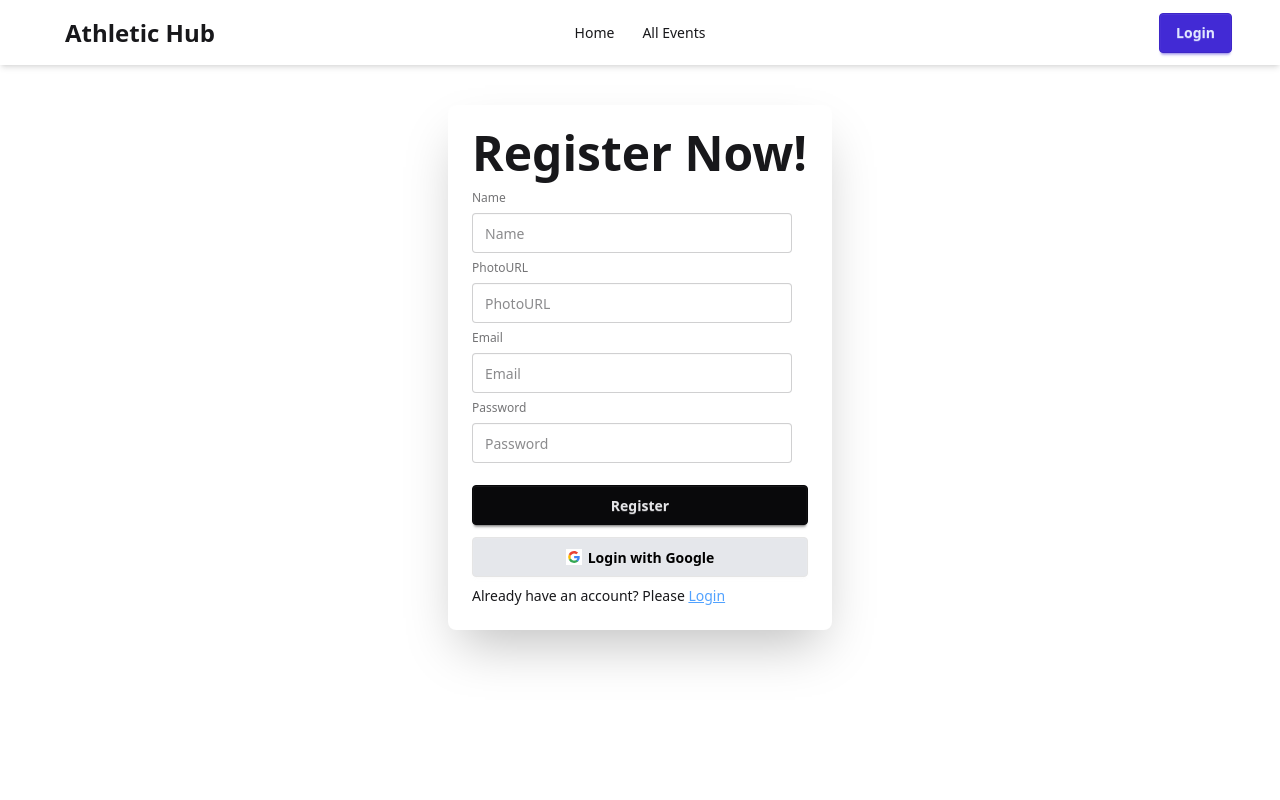
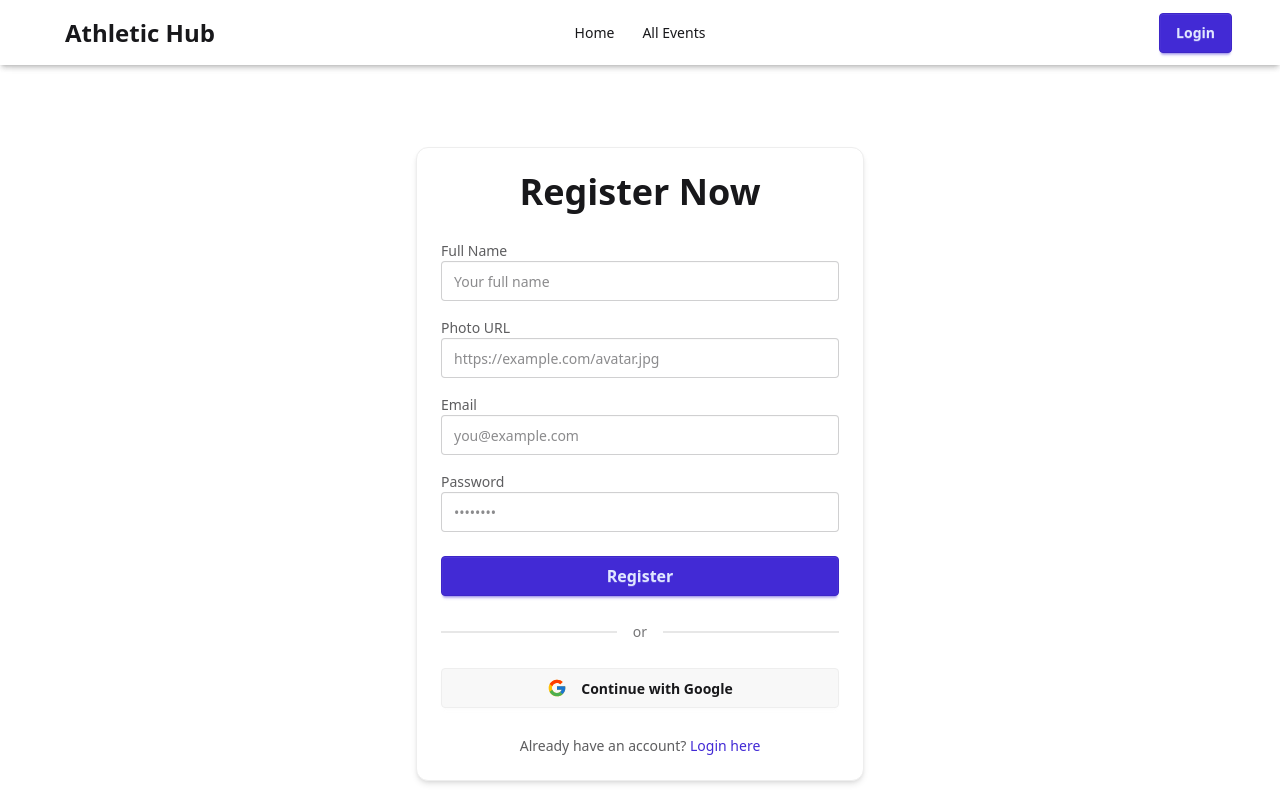
Before and after one commit to md-arifur-rahman09/Athletic-Hub-client, a React (Vite) app: page /register in a window 1280 px wide. Shown: the top 800 px of the page. Built offline with nearby package versions, Linux system fonts and the light colour scheme; no server answers.

Commit message:
modify login and regsiterpage and others minor settings

```diff
--- a/src/layouts/Root.jsx
+++ b/src/layouts/Root.jsx
@@ -6,17 +6,22 @@ import Loading from '../pages/Loading/Loading';
 
 const Root = () => {
     return (
-        <div >
-            <nav>
-                <Navbar></Navbar>
-            </nav>
-            <main className='min-h-screen mb-10'>
-                <Suspense fallback={<h2><Loading></Loading></h2>}>
-                    <Outlet></Outlet>
+        <div className="flex flex-col min-h-screen">
+            {/* Fixed Navbar */}
+            <header className="fixed top-0 left-0 right-0 z-50 bg-base-100 shadow-md">
+                <Navbar />
+            </header>
+
+            {/* Main content with top padding */}
+            <main className="flex-grow pt-16 px-4 md:px-6 lg:px-8">
+                <Suspense fallback={<Loading />}>
+                    <Outlet />
                 </Suspense>
             </main>
-            <footer>
-                <Footer></Footer>
+
+            {/* Footer */}
+            <footer className="bg-base-200">
+                <Footer />
             </footer>
         </div>
     );
--- a/src/pages/Login/Login.jsx
+++ b/src/pages/Login/Login.jsx
@@ -1,14 +1,14 @@
-import React, { useRef, use } from 'react';
+import React, { use, useRef } from 'react';
 import { AuthContext } from '../../authContext/AuthContext';
 import Swal from 'sweetalert2';
 import { Link, useLocation, useNavigate } from 'react-router';
+import { FcGoogle } from 'react-icons/fc';
 
 const Login = () => {
     const { loginUser, forgetPassword, googleSignIn } = use(AuthContext);
     const navigate = useNavigate();
-    const location= useLocation();
+    const location = useLocation();
 
-    // Creating references for email input
     const emailRef = useRef(null);
     const passwordRef = useRef(null);
 
@@ -17,111 +17,143 @@ const Login = () => {
         const email = emailRef.current.value;
         const password = passwordRef.current.value;
 
-        // console.log(email, password);
-
-        // Login user
         loginUser(email, password)
             .then(() => {
-                // console.log(result.user);
                 Swal.fire({
-                    position: "top-end",
-                    icon: "success",
-                    title: "You are successfully logged in",
+                    position: 'top-end',
+                    icon: 'success',
+                    title: 'You are successfully logged in',
                     showConfirmButton: false,
-                    timer: 1500
+                    timer: 1500,
                 });
-                navigate(location.state|| '/');
+                navigate(location.state || '/');
             })
-            .catch(error => {
-                console.error("Login Error:", error);
+            .catch((error) => {
                 Swal.fire({
-                    icon: "error",
-                    title: "Login Failed",
-                    text: error.message
+                    icon: 'error',
+                    title: 'Login Failed',
+                    text: error.message,
                 });
             });
     };
 
-    // Forget Password Function
     const handleForgetPassword = () => {
         const email = emailRef.current.value;
         if (!email) {
-            Swal.fire({
-                icon: "error",
-                title: "Error",
-                text: "Please enter your email before requesting a password reset.",
+            return Swal.fire({
+                icon: 'warning',
+                title: 'Missing Email',
+                text: 'Please enter your email first.',
             });
-            return;
         }
 
         forgetPassword(email)
             .then(() => {
                 Swal.fire({
-                    icon: "info",
-                    title: "Password Reset Email Sent!",
-                    text: "Check your inbox to reset your password.",
+                    icon: 'info',
+                    title: 'Password reset email sent',
+                    text: 'Please check your inbox.',
                 });
             })
-            .catch(error => {
-                console.error("Forgot Password Error:", error);
+            .catch((error) => {
                 Swal.fire({
-                    icon: "error",
-                    title: "Error",
+                    icon: 'error',
+                    title: 'Error',
                     text: error.message,
                 });
             });
     };
 
-    // google signin
-
     const handleGoogle = () => {
         googleSignIn()
             .then(() => {
-                // console.log(result.user);
                 Swal.fire({
-                    position: "top-end",
-                    icon: "success",
-                    title: "You are successfully logged in",
+                    position: 'top-end',
+                    icon: 'success',
+                    title: 'Logged in with Google',
                     showConfirmButton: false,
-                    timer: 1500
+                    timer: 1500,
                 });
                 navigate(location.state || '/');
-
             })
-            .catch(()=> {
-                // console.log(error.message);
-            })
-    }
-
+            .catch(() => {
+                Swal.fire({
+                    icon: 'error',
+                    title: 'Google Sign-In Failed',
+                });
+            });
+    };
 
     return (
-        <div className="card bg-base-100 w-full max-w-sm shrink-0 shadow-2xl mx-auto my-10">
-            <div className="card-body">
-                <h1 className="text-5xl font-bold mb-3">Login now!</h1>
+        <section className="pt-8  min-h-screen bg-base-100 px-4 text-base-content flex items-center justify-center">
+            <div className="card w-full max-w-md shadow-md border border-base-300 dark:border-base-content/10 rounded-xl bg-base-100">
+                <div className="card-body space-y-5">
+                    <h2 className="text-3xl md:text-4xl font-bold text-center text-base-content">
+                        Login Now 👋
+                    </h2>
 
-                <form onSubmit={handleSubmit} className='space-y-2'>
-                    <label className="label">Email</label>
-                    <input type="email" ref={emailRef} className="input" placeholder="Email" required />
+                    <form onSubmit={handleSubmit} className="space-y-4">
+                        <div>
+                            <label htmlFor="email" className="label label-text text-base-content/70">
+                                Email
+                            </label>
+                            <input
+                                ref={emailRef}
+                                type="email"
+                                id="email"
+                                name="email"
+                                className="input input-bordered w-full"
+                                placeholder="you@example.com"
+                                required
+                            />
+                        </div>
 
-                    <label className="label">Password</label>
-                    <input type="password" ref={passwordRef} className="input" placeholder="Password" required />
+                        <div>
+                            <label htmlFor="password" className="label label-text text-base-content/70">
+                                Password
+                            </label>
+                            <input
+                                ref={passwordRef}
+                                type="password"
+                                id="password"
+                                name="password"
+                                className="input input-bordered w-full"
+                                placeholder="••••••••"
+                                required
+                            />
+                        </div>
 
-                    <div onClick={handleForgetPassword} className="cursor-pointer text-blue-400 underline">
-                        <span>Forgot password?</span>
-                    </div>
+                        <div
+                            onClick={handleForgetPassword}
+                            className="text-sm text-right cursor-pointer text-primary hover:underline"
+                        >
+                            Forgot password?
+                        </div>
 
-                    <button className="btn btn-neutral w-full mt-4">Login</button>
-                </form>
-                {/* Google */}
-                <button onClick={handleGoogle} className="btn bg-gray-200 text-black border-[#e5e5e5] mt-2">
-                    <svg aria-label="Google logo" width="16" height="16" xmlns="http://www.w3.org/2000/svg" viewBox="0 0 512 512"><g><path d="m0 0H512V512H0" fill="#fff"></path><path fill="#34a853" d="M153 292c30 82 118 95 171 60h62v48A192 192 0 0190 341"></path><path fill="#4285f4" d="m386 400a140 175 0 0053-179H260v74h102q-7 37-38 57"></path><path fill="#fbbc02" d="m90 341a208 200 0 010-171l63 49q-12 37 0 73"></path><path fill="#ea4335" d="m153 219c22-69 116-109 179-50l55-54c-78-75-230-72-297 55"></path></g></svg>
-                    Login with Google
-                </button>
+                        <button type="submit" className="btn btn-primary w-full text-base">
+                            Login
+                        </button>
+                    </form>
 
-                <p className='mt-3'>Don't have any account.please <Link to='/register' className='text-blue-400 underline'> register</Link></p>
+                    <div className="divider text-sm text-base-content/60">or</div>
+
+                    <button
+                        onClick={handleGoogle}
+                        className="btn w-full bg-base-200 border border-base-300 dark:border-base-content/20 hover:bg-base-300 text-base-content"
+                    >
+                        <FcGoogle className="text-xl mr-2" />
+                        Continue with Google
+                    </button>
+
+                    <p className="text-sm text-center text-base-content/70">
+                        Don’t have an account?{' '}
+                        <Link to="/register" className="text-primary font-medium hover:underline">
+                            Register here
+                        </Link>
+                    </p>
+                </div>
             </div>
-
-        </div>
+        </section>
     );
 };
 
--- a/src/pages/Register/Register.jsx
+++ b/src/pages/Register/Register.jsx
@@ -1,117 +1,148 @@
-import React, { use } from 'react';
+import React, { use, useRef } from 'react';
 import { Link, useNavigate } from 'react-router';
 import { AuthContext } from '../../authContext/AuthContext';
 import Swal from 'sweetalert2';
+import { FcGoogle } from 'react-icons/fc';
 
-const Logout = () => {
-
-    const { createUser,  profileUpdate, googleSignIn } = use(AuthContext);
+const Register = () => {
+    const { createUser, profileUpdate, googleSignIn } = use(AuthContext);
     const navigate = useNavigate();
 
-    // console.log(user);
+    const nameRef = useRef(null);
+    const photoRef = useRef(null);
+    const emailRef = useRef(null);
+    const passwordRef = useRef(null);
+
     const handleSubmit = (e) => {
         e.preventDefault();
 
-        const form = e.target;
-        const displayName = form.name.value;
-        const photoURL = form.photo.value;
-        const email = form.email.value;
-        const password = form.password.value;
-        const info = { displayName, photoURL }
-        //  create User
+        const displayName = nameRef.current.value;
+        const photoURL = photoRef.current.value;
+        const email = emailRef.current.value;
+        const password = passwordRef.current.value;
+        const info = { displayName, photoURL };
+
         createUser(email, password)
             .then(() => {
-                // console.log(result.user);
-
-                // update profile
-                profileUpdate(info)
-                    .then(() => { })
-                    .catch(() =>{
-                        //  console.log(error);
-                        })
-
-
-                //success  alert
+                profileUpdate(info).catch(() => { });
                 Swal.fire({
-                    position: "top-end",
-                    icon: "success",
-                    title: "You are sccessfully registered",
+                    position: 'top-end',
+                    icon: 'success',
+                    title: 'You are successfully registered',
                     showConfirmButton: false,
                     timer: 2500
                 });
                 e.target.reset();
                 navigate('/');
-
             })
-            .catch(() =>{
-                //  console.log(error)
-            })
-
-    }
-    // google signin
+            .catch(() => {
+                Swal.fire({
+                    icon: 'error',
+                    title: 'Registration Failed',
+                    text: 'Something went wrong. Try again later.',
+                });
+            });
+    };
 
     const handleGoogle = () => {
         googleSignIn()
             .then(() => {
-                // console.log(result.user);
                 Swal.fire({
-                    position: "top-end",
-                    icon: "success",
-                    title: "You are successfully logged in",
+                    position: 'top-end',
+                    icon: 'success',
+                    title: 'You are successfully logged in',
                     showConfirmButton: false,
                     timer: 1500
                 });
                 navigate('/');
-
             })
             .catch(() => {
-                // console.log(error.message)
-            })
-    }
-
+                Swal.fire({
+                    icon: 'error',
+                    title: 'Google Sign-In Failed',
+                });
+            });
+    };
 
     return (
+        <section className=" min-h-screen bg-base-100 text-base-content px-4 py-10 flex items-center justify-center overflow-hidden ">
 
+           <div className="card w-full max-w-md shadow-md border border-base-300 dark:border-base-content/20 rounded-xl bg-base-100">
+                <div className="card-body space-y-5 ">
+                    <h1 className="text-3xl md:text-4xl font-bold text-center text-base-content">Register Now</h1>
 
-        <div className="card bg-base-100 w-full max-w-sm shrink-0 shadow-2xl mx-auto my-10">
-            <div className="card-body">
-                <h1 className="text-5xl font-bold">Register Now! </h1>
-                <form onSubmit={handleSubmit} className="fieldset">
+                    <form onSubmit={handleSubmit} className="space-y-4">
+                        <div>
+                            <label className="label label-text text-base-content/70">Full Name</label>
+                            <input
+                                ref={nameRef}
+                                type="text"
+                                className="input input-bordered w-full"
+                                placeholder="Your full name"
+                                required
+                            />
+                        </div>
 
-                    <label className="label">Name</label>
-                    <input type="text" name='name' className="input" placeholder="Name" required />
+                        <div>
+                            <label className="label label-text text-base-content/70">Photo URL</label>
+                            <input
+                                ref={photoRef}
+                                type="url"
+                                className="input input-bordered w-full"
+                                placeholder="https://example.com/avatar.jpg"
+                                required
+                            />
+                        </div>
 
-                    <label className="label">PhotoURL</label>
-                    <input type="url" name='photo' className="input" placeholder="PhotoURL" required />
+                        <div>
+                            <label className="label label-text text-base-content/70">Email</label>
+                            <input
+                                ref={emailRef}
+                                type="email"
+                                className="input input-bordered w-full"
+                                placeholder="you@example.com"
+                                required
+                            />
+                        </div>
 
-                    <label className="label">Email</label>
-                    <input type="email" name='email' className="input" placeholder="Email" required />
+                        <div>
+                            <label className="label label-text text-base-content/70">Password</label>
+                            <input
+                                ref={passwordRef}
+                                type="password"
+                                className="input input-bordered w-full"
+                                placeholder="••••••••"
+                                pattern="^(?=.*[a-z])(?=.*[A-Z]).{6,}$"
+                                title="Must include one uppercase, one lowercase, and 6+ characters"
+                                required
+                            />
+                        </div>
 
-                    <label className="label">Password</label>
-                    <input
-                        type="password"
-                        name="password"
-                        className="input"
-                        placeholder="Password"
-                        title="Password must contain at least one lowercase letter, one uppercase letter, and be at least 6 characters long."
-                        pattern="^(?=.*[a-z])(?=.*[A-Z]).{6,}$"
-                        required
-                    />
+                        <button type="submit" className="btn btn-primary w-full mt-2 text-base">
+                            Register
+                        </button>
+                    </form>
 
+                    <div className="divider text-sm text-base-content/60">or</div>
 
+                    <button
+                        onClick={handleGoogle}
+                        className="btn w-full bg-base-200 border border-base-300 dark:border-base-content/20 hover:bg-base-300 text-base-content"
+                    >
+                        <FcGoogle className="text-xl mr-2" />
+                        Continue with Google
+                    </button>
 
-                    <button className="btn btn-neutral mt-4">Register</button>
-                </form>
-                {/* Google */}
-                <button onClick={handleGoogle} className="btn bg-gray-200 text-black border-[#e5e5e5]">
-                    <svg aria-label="Google logo" width="16" height="16" xmlns="http://www.w3.org/2000/svg" viewBox="0 0 512 512"><g><path d="m0 0H512V512H0" fill="#fff"></path><path fill="#34a853" d="M153 292c30 82 118 95 171 60h62v48A192 192 0 0190 341"></path><path fill="#4285f4" d="m386 400a140 175 0 0053-179H260v74h102q-7 37-38 57"></path><path fill="#fbbc02" d="m90 341a208 200 0 010-171l63 49q-12 37 0 73"></path><path fill="#ea4335" d="m153 219c22-69 116-109 179-50l55-54c-78-75-230-72-297 55"></path></g></svg>
-                    Login with Google
-                </button>
-                <p>Already have an account? Please <Link className='text-blue-400 underline' to='/login'>Login</Link></p>
+                    <p className="text-sm text-center text-base-content/70">
+                        Already have an account?{' '}
+                        <Link to="/login" className="text-primary font-medium hover:underline">
+                            Login here
+                        </Link>
+                    </p>
+                </div>
             </div>
-        </div>
-
+        </section>
     );
 };
 
-export default Logout;
+export default Register;
```
